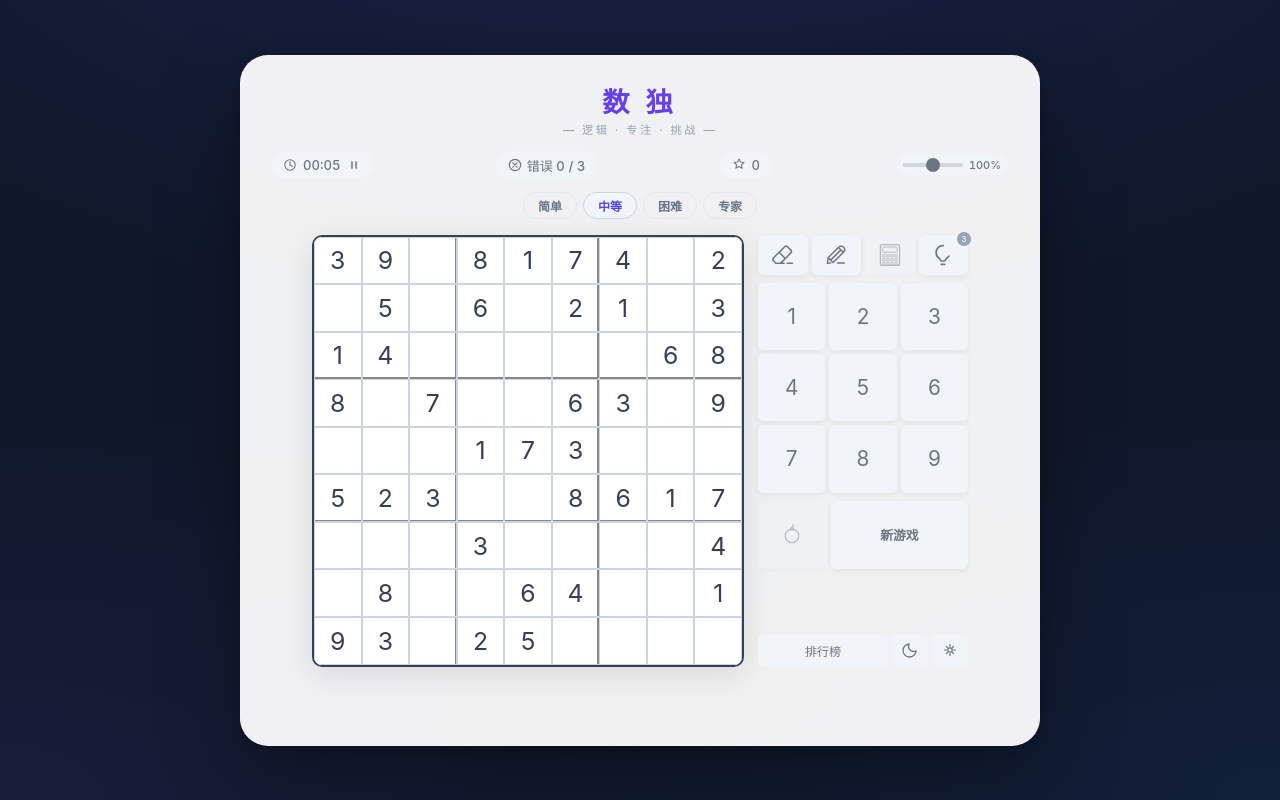
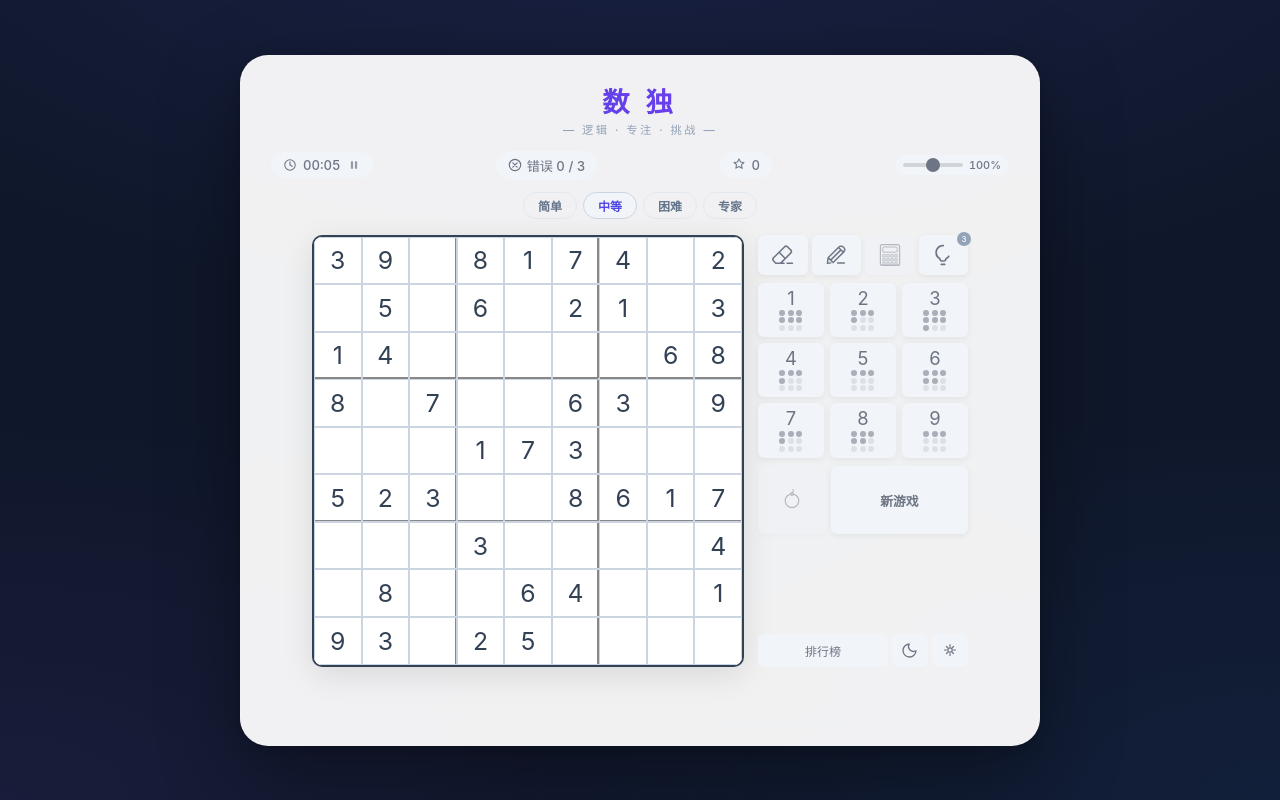
Before and after one commit to daxmate/sudoku, a Vue app: page / in a window 1280 px wide. Built offline with nearby package versions, Linux system fonts and the light colour scheme.

Commit message:
feat: 数字耗尽提示 — 每个按钮显示 9 个小圆点，填一个亮一个，全部耗尽后按钮变灰

```diff
--- a/src/App.vue
+++ b/src/App.vue
@@ -26,7 +26,7 @@
             @auto-calc="game.autoCalcCell()"
             @hint="game.useHint()"
           />
-          <NumberPad @place="game.placeNumber($event)" />
+          <NumberPad :player-grid="game.state.playerGrid" @place="game.placeNumber($event)" />
           <BottomPanel
             :auto-mark-enabled="game.state.autoMarkFeature"
             @open-settings="showSettings = true"
--- a/src/components/NumberPad.vue
+++ b/src/components/NumberPad.vue
@@ -1,45 +1,117 @@
 <template>
   <div class="num-grid">
-    <button v-for="n in 9" :key="n" @click="$emit('place', n)">
-      {{ n }}
+    <button
+      v-for="n in 9"
+      :key="n"
+      :class="{ depleted: count[n] >= 9 }"
+      :disabled="count[n] >= 9"
+      @click="$emit('place', n)"
+    >
+      <span class="num-label">{{ n }}</span>
+      <div class="num-dots">
+        <span
+          v-for="i in 9"
+          :key="i"
+          class="dot"
+          :class="{ filled: i <= count[n] }"
+        ></span>
+      </div>
     </button>
   </div>
 </template>
 
 <script setup>
+import { computed } from 'vue'
+
+const props = defineProps({
+  playerGrid: { type: Array, default: () => [] },
+})
+
 defineEmits(['place'])
+
+const count = computed(() => {
+  const cnt = Array(10).fill(0)
+  if (!props.playerGrid.length) return cnt
+  for (let r = 0; r < 9; r++)
+    for (let c = 0; c < 9; c++) {
+      const v = props.playerGrid[r][c]
+      if (v > 0) cnt[v]++
+    }
+  return cnt
+})
 </script>
 
 <style scoped>
 .num-grid {
   display: grid;
   grid-template-columns: repeat(3, 1fr);
-  gap: 4px;
+  gap: 6px;
 }
 
 .num-grid button {
-  width: 100%;
-  aspect-ratio: 1;
+  display: flex;
+  flex-direction: column;
+  align-items: center;
+  justify-content: center;
+  gap: 3px;
   border: none;
   border-radius: 6px;
   background: var(--numpad-bg);
   color: var(--numpad-text);
-  font-size: 1.3rem;
-  font-weight: 400;
   cursor: pointer;
   transition: all .12s ease;
   box-shadow: 0 2px 6px rgba(0,0,0,.06);
   font-family: 'Inter', sans-serif;
+  padding: 6px;
+  min-height: 50px;
 }
 
-.num-grid button:hover {
+.num-grid button:hover:not(:disabled) {
   background: var(--numpad-hover-bg);
   color: var(--numpad-hover-text);
   transform: translateY(-1px);
   box-shadow: 0 6px 18px rgba(99,102,241,.2);
 }
 
-.num-grid button:active {
+.num-grid button:active:not(:disabled) {
   transform: translateY(0);
 }
+
+.num-grid button.depleted {
+  opacity: .25;
+  cursor: not-allowed;
+  transform: none !important;
+  box-shadow: none !important;
+  pointer-events: none;
+}
+
+.num-label {
+  font-size: 1.15rem;
+  font-weight: 400;
+  line-height: 1;
+}
+
+.num-dots {
+  display: grid;
+  grid-template-columns: repeat(3, 1fr);
+  gap: 1.5px;
+  width: 24px;
+}
+
+.dot {
+  width: 6px;
+  height: 6px;
+  border-radius: 50%;
+  background: var(--numpad-text);
+  opacity: .15;
+  transition: opacity .15s ease;
+}
+
+.dot.filled {
+  opacity: .55;
+}
+
+.depleted .dot.filled {
+  opacity: .35;
+}
 </style>
```
